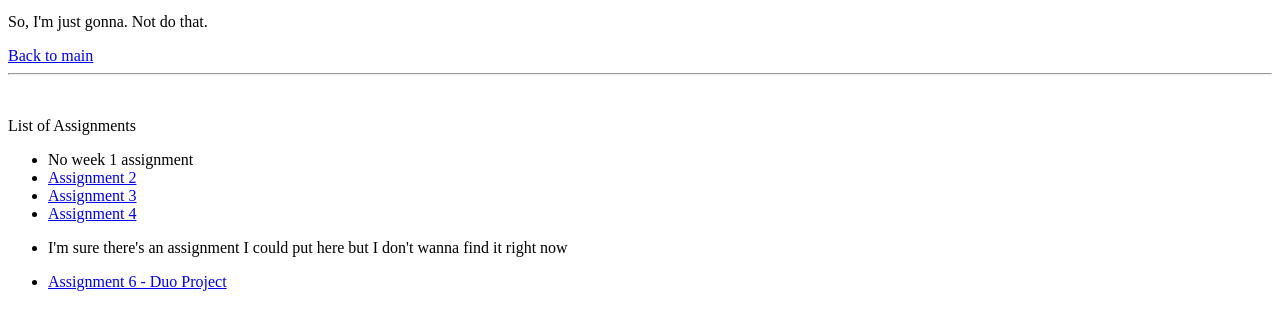
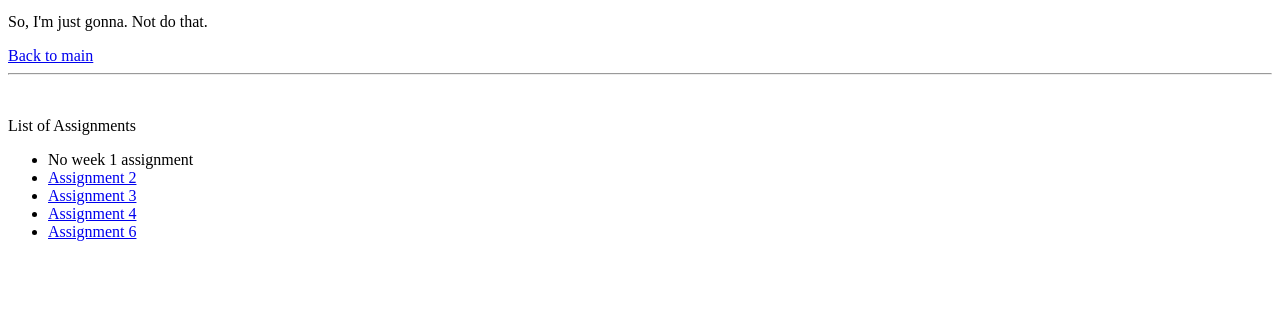
Before and after one commit to artisticblob/HTMLJavaScript, a plain HTML site: page Assignments/assignmentsIndex.html in a window 1280 px wide. Shown: the part 101-430 px from the top of the page. Drawn offline with Linux system fonts and the light colour scheme.

Commit message:
Update ver.4 - 11/20/26
For the love of every deity within the holy cosmos please work. There is zero reason why you aren't working.

```diff
--- a/Assignments/assignmentsIndex.html
+++ b/Assignments/assignmentsIndex.html
@@ -18,8 +18,7 @@
             <li><a href="week2Assignments/assignment2.html">Assignment 2</a></li>
             <li><a href="week3Assignments/index.html">Assignment 3</a></li>
             <li><a href="week4Assignments/index.html">Assignment 4</a></li>
-            <li><p>I'm sure there's an assignment I could put here but I don't wanna find it right now</p></li>
-            <li><a href="week6Assignments/index.html">Assignment 6 - Duo Project</a></li>
+            <li><a href="week6Assignments/index.html">Assignment 6</a></li>
         </ul>
     </body>
 </html>
```
